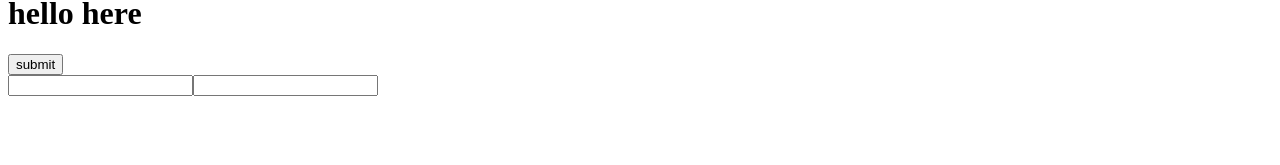
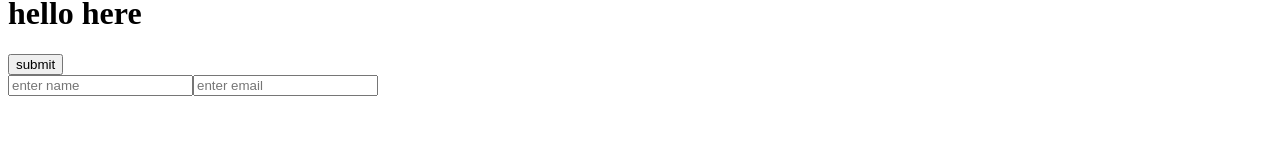
Before and after one commit to shoaibkhan-dev/react-practice-05, a React (Vite) app in the folder react-web/: page / in a window 1280 px wide. Shown: the part 128-293 px from the top of the page. Built offline with nearby package versions, Linux system fonts and the light colour scheme.

Commit message:
placeholder for input

```diff
--- a/react-web/src/components/Form/InputFocus.jsx
+++ b/react-web/src/components/Form/InputFocus.jsx
@@ -83,8 +83,8 @@ const InputFocus = () => {
       <h1 className='header'> hello here</h1>
       <button className='btn3'>submit</button>
       <form>
-        <input type="text" />
-        <input type="text" />
+        <input type="text" placeholder='enter name'/>
+        <input type="text" placeholder='enter email'/>
       </form>
     </div>
   )
```
